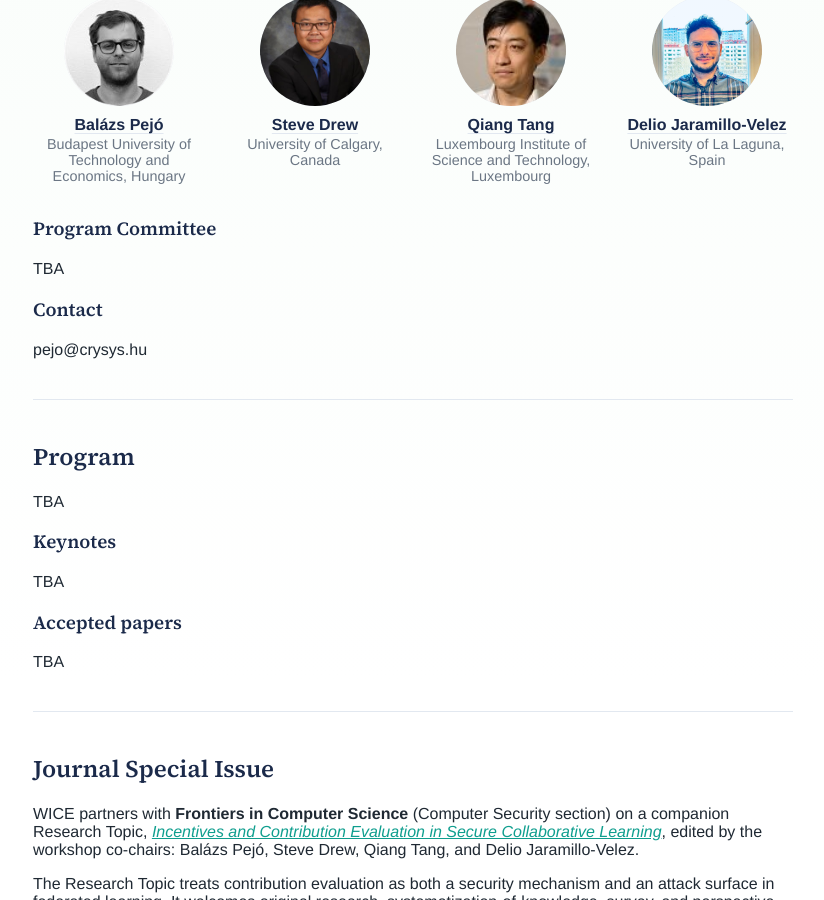
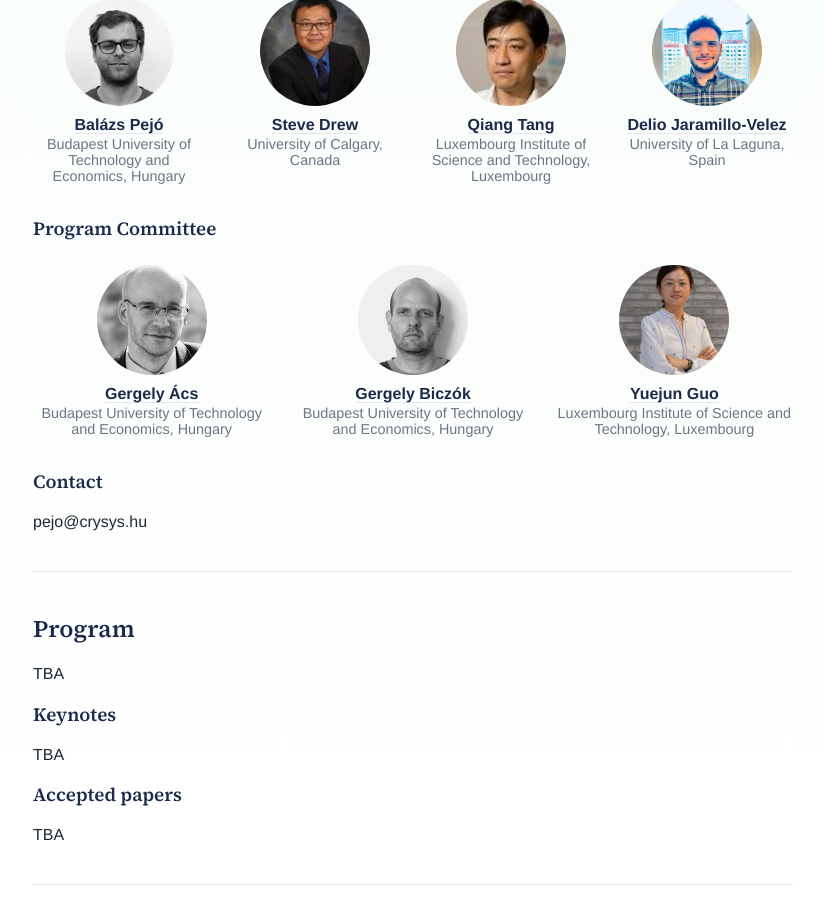
Before and after one commit to WICE-SaTML/WICE-SaTML.github.io, a Jekyll site: the page built from index.md, in a window 1280 px wide and 900 px high, scrolled down 2740 px. Shown: the whole window, without its empty margins (227-1051 px from the left). Built offline with Jekyll 4.4.1, drawn with Linux system fonts in a browser that asks for light colours; a script that is not in the unit is left out.

Commit message:
Update index.md

```diff
--- a/index.md
+++ b/index.md
@@ -180,9 +180,7 @@ All deadlines are 11:59 PM AoE (Anywhere on Earth).
 
 ### Program Committee
 
-TBA
-
-<!--<div class="organizers-grid">
+<div class="organizers-grid">
 <div class="organizer" id="pc-Ács">
     <img src="{{ '/assets/images/program-committee/acs.jpg' | relative_url }}" alt="Gergely Ács" class="organizer-photo">
     <p class="organizer-name"><a href="https://www.crysys.hu/~acs/">Gergely Ács</a></p>
@@ -198,7 +196,7 @@ TBA
     <p class="organizer-name"><a href="https://researchportal.list.lu/scientific-community/detail/guo-yuejun">Yuejun Guo</a></p>
     <p class="organizer-affiliation">Luxembourg Institute of Science and Technology, Luxembourg</p>
   </div>
-</div>-->
+</div>
 
 <!--Gergely Biczók — Budapest University of Technology and Economics, Hungary
 Gergely Ács — Budapest University of Technology and Economics, Hungary
```
